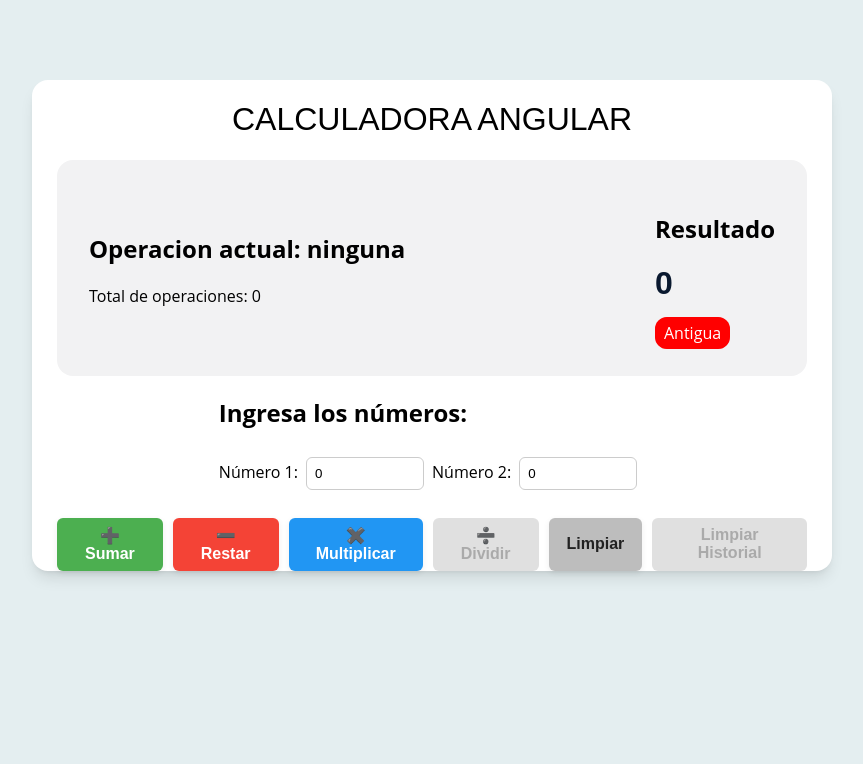
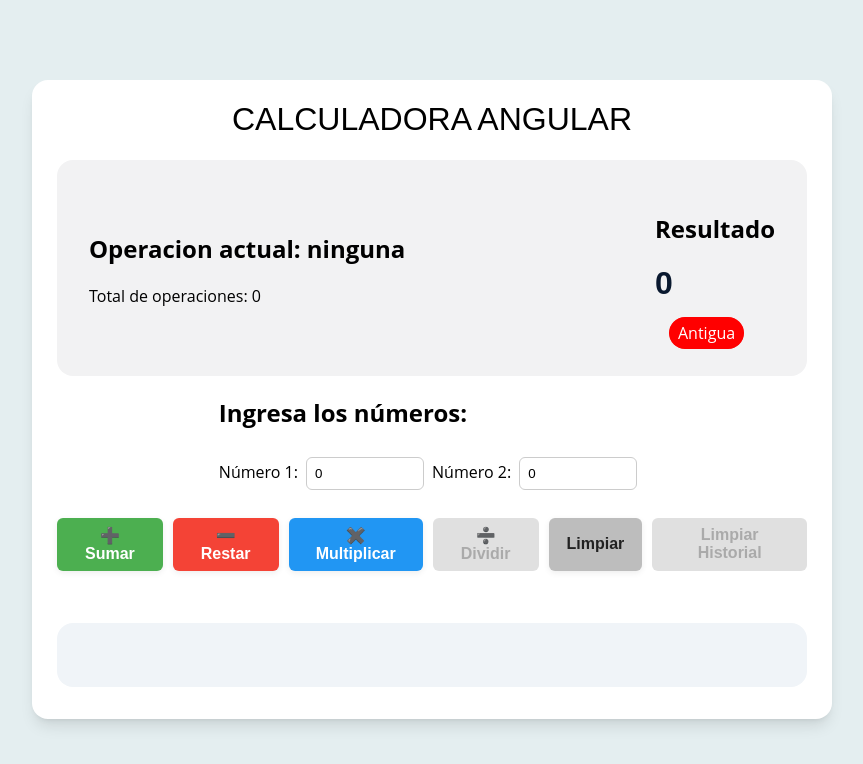
Before and after one commit to dev-senior-estudiantes/data-binding, an Angular app: page / in a window 1280 px wide. Shown: the top 764 px of the page, without its empty margins (208-1071 px from the left). Built offline with nearby package versions, Linux system fonts and the light colour scheme; a web font is replaced by a local one.

Commit message:
Resultado e historial issues 5

```diff
--- a/src/app/calculadora/calculadora.css
+++ b/src/app/calculadora/calculadora.css
@@ -32,8 +32,10 @@
   padding: 4px 8px;
   border: 1px solid rgba(255, 0, 0, 0.5); /* Simulación de inset-ring con un borde rojo claro */
   box-shadow: inset 0 0 0 1px rgba(255, 0, 0, 0.15);
-  border-radius: 12px
+  border-radius: 16px;
+  margin-left: 14px;
 }
+
 h1{
   font-family: 'Anton SC', sans-serif;
   font-weight: 400;
@@ -63,6 +65,31 @@ h1{
   margin-top: 10px; /* Opcional, si quieres aún más separación */
 }
 
+.historial-panel .badge {
+  font-size: 0.75em;
+  padding: 2px 7px;
+  border-radius: 10px;
+  vertical-align: middle;
+  line-height: 1.1;
+}
+
+.historial-lista {
+  list-style: none;
+  padding: 0;
+  margin: 0;
+}
+
+.historial-item {
+  display: flex;
+  align-items: center;
+  padding: 1px 4px; /* Aumenta el espaciado vertical */
+  border-bottom: 1px solid #eee;
+}
+
+.historial-item:last-child {
+  border-bottom: none;
+}
+
 
 @media (max-width: 500px) {
   .calculadora-container {
@@ -84,6 +111,7 @@ h1{
   gap: 10px;
   justify-content: center;
   margin-top: 20px;
+  padding-bottom: 20px;
 }
 
 .btn {
@@ -133,3 +161,42 @@ h1{
   background: #607d8b;
   color: #fff;
 }
+
+.paneles-operaciones {
+
+  display: flex;
+  flex-direction: row;
+  gap: 32px;
+  justify-content: space-between;
+  align-items: center;
+  padding: 2rem;
+  box-sizing: border-box;
+  margin: 32px 0 0 0;
+  flex-wrap: nowrap;
+  width: 100%;
+  min-width: 650px;
+  background: #f0f4f8;
+  margin: 32px;
+  border-radius: 16px;
+}
+
+.resultado-panel, .historial-panel {
+  min-width: 320px;
+  max-width: 400px;
+  flex: 0 0 350px; /* Fijo para que no se reduzcan demasiado */
+  box-sizing: border-box;
+}
+
+@media (max-width: 900px) {
+  .paneles-operaciones {
+    flex-direction: column;
+    align-items: stretch;
+    gap: 20px;
+    min-width: unset;
+  }
+  .resultado-panel, .historial-panel {
+    max-width: 100%;
+    min-width: unset;
+    flex: 1 1 100%;
+  }
+}
--- a/src/app/calculadora/calculadora.html
+++ b/src/app/calculadora/calculadora.html
@@ -54,6 +54,37 @@
     <button class="btn btn-limpiar-historial" (click)="limpiarHistorial()" [disabled]="!historial || historial.length === 0"> Limpiar Historial</button>
   </div>
 
+  <!-- Paneles de resultado e historial -->
+  <div class="paneles-operaciones">
+    <!-- Panel de Resultado Condicional -->
+    <div class="resultado-panel" *ngIf="mostrarResultado && resultado !== null">
+      <h2>Resultado de la operación</h2>
+      <div class="resultado-numero">{{ resultado }}</div>
+      <div class="resultado-info">
+        {{ numero1 }}
+        {{
+          operacionActual === 'suma' ? ' + ' :
+          operacionActual === 'resta' ? ' - ' :
+          operacionActual === 'multiplicacion' ? ' × ' :
+          operacionActual === 'division' ? ' ÷ ' : ' ? '
+        }}
+        {{ numero2 }} = {{ resultado }}
+      </div>
+    </div>
 
-  <!-- Historial de operaciones -->
+    <!-- Historial de operaciones -->
+    <div class="historial-panel" *ngIf="historial && historial.length > 0">
+      <h3>Historial de operaciones ({{ historial.length }})</h3>
+      <ul class="historial-lista">
+        <li *ngFor="let item of historial; let i = index; let first = first; let last = last"
+            class="historial-item"
+            [class.primer-item]="first"
+            [class.ultimo-item]="last">
+          <span>{{ i + 1 }}. {{ item }}</span>
+          <span class="badge badge-nuevo" *ngIf="first">NUEVO</span>
+          <span class="badge badge-antiguo" *ngIf="last && historial.length > 1">ANTIGUO</span>
+        </li>
+      </ul>
+    </div>
+  </div>
 </div>
```
